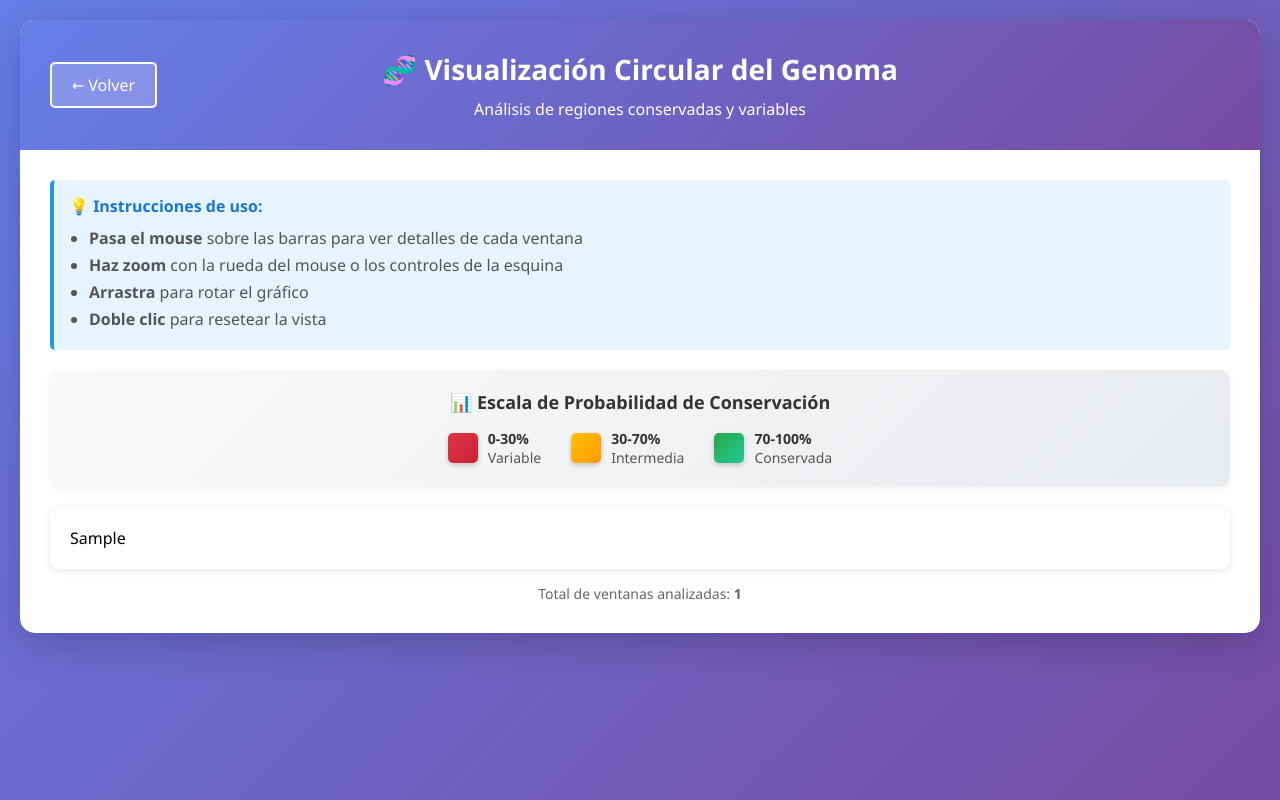
After one commit to MarquezJean1/titulacion2026, a Flask app: template templates/visualizacion_circular.html in a window 1280 px wide. The commit adds this page. Run offline with Flask 3, Linux system fonts and the light colour scheme; the template is opened without the code that fills it: most values are stand-ins (such as "Sample title", 1, 10 or a date in 2020).

Commit message:
visualizacion de graficos de porcentaje de variable vs conservada

```diff
--- a/app.py
+++ b/app.py
@@ -7,6 +7,9 @@ from collections import Counter
 import math
 import re
 import pickle
+import plotly.graph_objects as go
+import plotly.express as px
+from plotly.subplots import make_subplots
 
 app = Flask(__name__)
 app.secret_key = 'tu_clave_secreta_aqui'
@@ -506,5 +509,121 @@ def get_data():
 
     return jsonify(data)
 
+@app.route('/visualizar_circular')
+def visualizar_circular():
+    """Genera visualización circular del genoma con predicciones"""
+    global dataset_completo_global
+
+    if dataset_completo_global is None:
+        return jsonify({'error': 'No hay datos cargados'}), 400
+
+    try:
+        # Obtener datos necesarios
+        df = dataset_completo_global.copy()
+
+        # Crear una columna de posición angular (0-360 grados)
+        total_filas = len(df)
+        df['angulo'] = [(i / total_filas) * 360 for i in range(total_filas)]
+
+        # Crear color basado en probabilidad de conservada
+        # 0-30%: Rojo, 30-70%: Amarillo, 70-100%: Verde
+        def obtener_color(prob):
+            if prob >= 0.70:
+                # Verde: de verde claro a verde oscuro
+                intensidad = int(255 * (prob - 0.70) / 0.30)
+                return f'rgb({255-intensidad}, {200+intensidad//4}, {100})'
+            elif prob >= 0.30:
+                # Amarillo
+                return f'rgb(255, {200}, 50)'
+            else:
+                # Rojo: de naranja a rojo oscuro
+                intensidad = int(255 * (0.30 - prob) / 0.30)
+                return f'rgb({255}, {150-intensidad}, {100-intensidad})'
+
+        df['color'] = df['prob_conservada'].apply(obtener_color)
+
+        # Crear texto para hover (tooltip)
+        df['hover_text'] = df.apply(lambda row:
+            f"<b>Ventana #{df.index.get_loc(row.name) + 1}</b><br>" +
+            f"Predicción: <b>{row['prediccion']}</b><br>" +
+            f"Prob. Conservada: <b>{row['prob_conservada']:.2%}</b><br>" +
+            f"Prob. Variable: <b>{row['prob_variable']:.2%}</b><br>" +
+            f"GC: {row.get('contenido_GC', 0):.2f}%<br>" +
+            f"Entropía: {row.get('entropia_shannon', 0):.4f}<br>" +
+            f"Conservación: {row.get('conservacion_posicional', 0):.2f}%",
+            axis=1
+        )
+
+        # Crear gráfico polar
+        fig = go.Figure()
+
+        # Agregar las barras en coordenadas polares
+        fig.add_trace(go.Barpolar(
+            r=[1] * len(df),  # Todas en el mismo radio
+            theta=df['angulo'],
+            width=[360/total_filas] * len(df),  # Ancho de cada barra
+            marker=dict(
+                color=df['color'],
+                line=dict(color='white', width=0.5)
+            ),
+            hovertext=df['hover_text'],
+            hoverinfo='text',
+            name='Ventanas genómicas'
+        ))
+
+        # Configuración del layout
+        fig.update_layout(
+            title={
+                'text': '🧬 Visualización Circular del Genoma HPV<br><sub>Verde: Conservada | Rojo: Variable</sub>',
+                'x': 0.5,
+                'xanchor': 'center',
+                'font': {'size': 20, 'color': '#333'}
+            },
+            polar=dict(
+                radialaxis=dict(
+                    visible=False,
+                    range=[0, 1.2]
+                ),
+                angularaxis=dict(
+                    visible=True,
+                    tickmode='linear',
+                    tick0=0,
+                    dtick=30,
+                    direction='clockwise',
+                    rotation=90
+                ),
+                bgcolor='rgba(255,255,255,0.9)'
+            ),
+            showlegend=False,
+            height=700,
+            paper_bgcolor='#f8f9fa',
+            margin=dict(l=80, r=80, t=100, b=80)
+        )
+
+        # Agregar anotación en el centro
+        fig.add_annotation(
+            x=0.5,
+            y=0.5,
+            text=f"<b>HPV</b><br>{total_filas} ventanas",
+            showarrow=False,
+            font=dict(size=16, color='#667eea'),
+            xref="paper",
+            yref="paper"
+        )
+
+        # Convertir a HTML
+        graph_html = fig.to_html(
+            full_html=False,
+            include_plotlyjs='cdn',
+            config={'responsive': True, 'displayModeBar': True}
+        )
+
+        return render_template('visualizacion_circular.html', graph_html=graph_html, total_ventanas=total_filas)
+
+    except Exception as e:
+        import traceback
+        traceback.print_exc()
+        return jsonify({'error': str(e)}), 500
+
 if __name__ == '__main__':
     app.run(debug=True)
--- a/requirements.txt
+++ b/requirements.txt
@@ -13,3 +13,4 @@ numpy
 scikit-learn==1.6.1
 gunicorn
 joblib
+plotly
--- /dev/null
+++ b/templates/visualizacion_circular.html
@@ -0,0 +1,219 @@
+<!DOCTYPE html>
+<html lang="es">
+<head>
+    <meta charset="UTF-8">
+    <meta name="viewport" content="width=device-width, initial-scale=1.0">
+    <title>Visualización Circular - HPV</title>
+    <style>
+        * {
+            margin: 0;
+            padding: 0;
+            box-sizing: border-box;
+        }
+
+        body {
+            font-family: 'Segoe UI', Tahoma, Geneva, Verdana, sans-serif;
+            background: linear-gradient(135deg, #667eea 0%, #764ba2 100%);
+            min-height: 100vh;
+            padding: 20px;
+        }
+
+        .container {
+            max-width: 1400px;
+            margin: 0 auto;
+            background-color: white;
+            border-radius: 15px;
+            box-shadow: 0 10px 40px rgba(0,0,0,0.2);
+            overflow: hidden;
+        }
+
+        .header {
+            background: linear-gradient(135deg, #667eea 0%, #764ba2 100%);
+            color: white;
+            padding: 30px;
+            text-align: center;
+            position: relative;
+        }
+
+        .header h1 {
+            font-size: 28px;
+            margin-bottom: 10px;
+        }
+
+        .btn-back {
+            position: absolute;
+            left: 30px;
+            top: 50%;
+            transform: translateY(-50%);
+            background: rgba(255,255,255,0.2);
+            color: white;
+            padding: 10px 20px;
+            border: 2px solid white;
+            border-radius: 5px;
+            cursor: pointer;
+            text-decoration: none;
+            font-weight: 500;
+            transition: all 0.3s;
+        }
+
+        .btn-back:hover {
+            background: white;
+            color: #667eea;
+        }
+
+        .content {
+            padding: 30px;
+        }
+
+        .legend-container {
+            background: linear-gradient(135deg, #f8f9fa 0%, #e9ecef 100%);
+            border-radius: 10px;
+            padding: 20px;
+            margin-bottom: 20px;
+            box-shadow: 0 2px 10px rgba(0,0,0,0.05);
+        }
+
+        .legend-title {
+            font-size: 18px;
+            font-weight: 600;
+            color: #333;
+            margin-bottom: 15px;
+            text-align: center;
+        }
+
+        .legend-items {
+            display: flex;
+            justify-content: center;
+            gap: 30px;
+            flex-wrap: wrap;
+        }
+
+        .legend-item {
+            display: flex;
+            align-items: center;
+            gap: 10px;
+        }
+
+        .legend-color {
+            width: 30px;
+            height: 30px;
+            border-radius: 5px;
+            box-shadow: 0 2px 5px rgba(0,0,0,0.2);
+        }
+
+        .legend-color.conservada {
+            background: linear-gradient(135deg, #28a745 0%, #20c997 100%);
+        }
+
+        .legend-color.dudosa {
+            background: linear-gradient(135deg, #ffc107 0%, #ff9800 100%);
+        }
+
+        .legend-color.variable {
+            background: linear-gradient(135deg, #dc3545 0%, #c82333 100%);
+        }
+
+        .legend-text {
+            font-size: 14px;
+            color: #555;
+        }
+
+        .legend-text strong {
+            color: #333;
+        }
+
+        .graph-container {
+            background: white;
+            border-radius: 10px;
+            box-shadow: 0 2px 10px rgba(0,0,0,0.1);
+            padding: 20px;
+        }
+
+        .stats {
+            text-align: center;
+            color: #666;
+            margin-top: 15px;
+            font-size: 14px;
+        }
+
+        .instructions {
+            background: #e7f3ff;
+            border-left: 4px solid #2196F3;
+            padding: 15px;
+            margin-bottom: 20px;
+            border-radius: 5px;
+        }
+
+        .instructions h3 {
+            color: #1976D2;
+            margin-bottom: 10px;
+            font-size: 16px;
+        }
+
+        .instructions ul {
+            margin-left: 20px;
+            color: #555;
+        }
+
+        .instructions li {
+            margin-bottom: 5px;
+        }
+    </style>
+</head>
+<body>
+    <div class="container">
+        <div class="header">
+            <a href="/" class="btn-back">← Volver</a>
+            <h1>🧬 Visualización Circular del Genoma</h1>
+            <p>Análisis de regiones conservadas y variables</p>
+        </div>
+
+        <div class="content">
+            <div class="instructions">
+                <h3>💡 Instrucciones de uso:</h3>
+                <ul>
+                    <li><strong>Pasa el mouse</strong> sobre las barras para ver detalles de cada ventana</li>
+                    <li><strong>Haz zoom</strong> con la rueda del mouse o los controles de la esquina</li>
+                    <li><strong>Arrastra</strong> para rotar el gráfico</li>
+                    <li><strong>Doble clic</strong> para resetear la vista</li>
+                </ul>
+            </div>
+
+            <div class="legend-container">
+                <div class="legend-title">📊 Escala de Probabilidad de Conservación</div>
+                <div class="legend-items">
+                    <div class="legend-item">
+                        <div class="legend-color variable"></div>
+                        <div class="legend-text">
+                            <strong>0-30%</strong><br>
+                            Variable
+                        </div>
+                    </div>
+                    <div class="legend-item">
+                        <div class="legend-color dudosa"></div>
+                        <div class="legend-text">
+                            <strong>30-70%</strong><br>
+                            Intermedia
+                        </div>
+                    </div>
+                    <div class="legend-item">
+                        <div class="legend-color conservada"></div>
+                        <div class="legend-text">
+                            <strong>70-100%</strong><br>
+                            Conservada
+                        </div>
+                    </div>
+                </div>
+            </div>
+
+            <div class="graph-container">
+                {{ graph_html|safe }}
+            </div>
+
+            <div class="stats">
+                Total de ventanas analizadas: <strong>{{ total_ventanas }}</strong>
+            </div>
+        </div>
+    </div>
+</body>
+</html>
```
Also changed, not shown: templates/index.html (+26 -1 lines).
